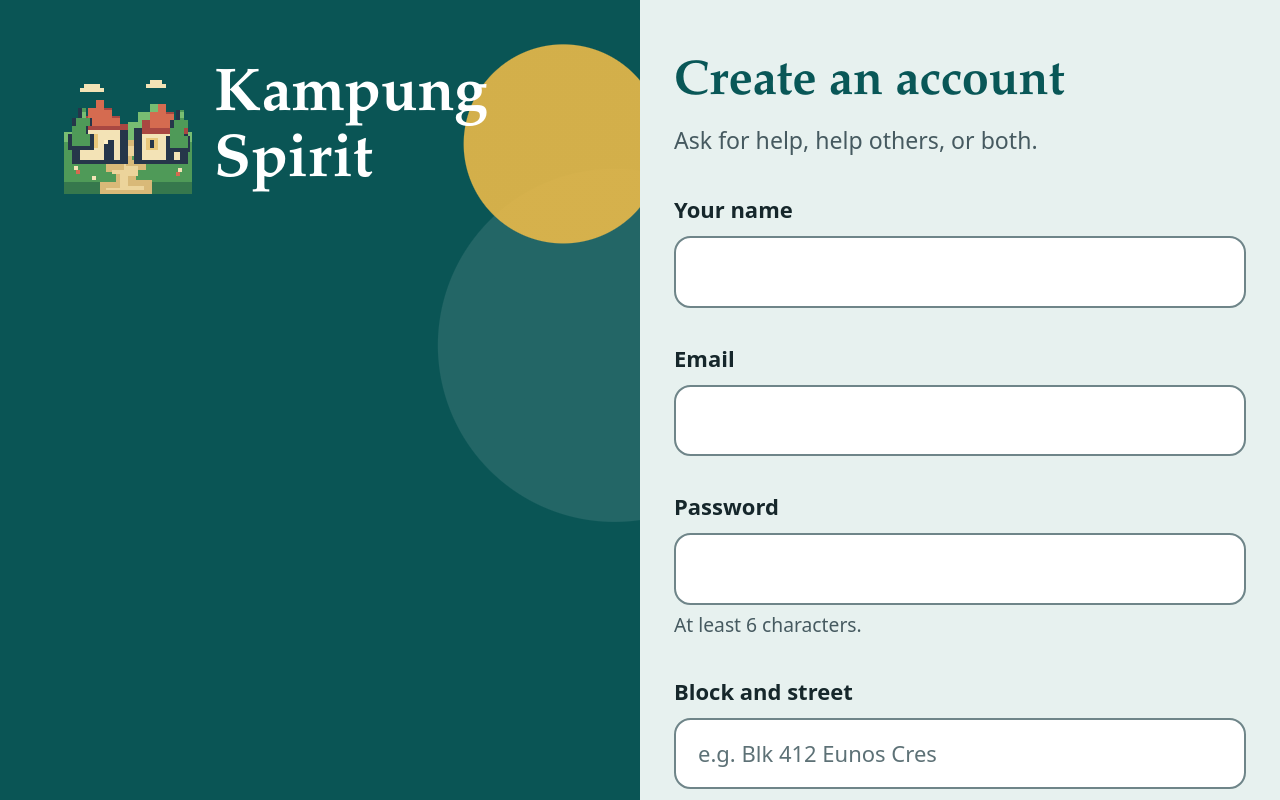
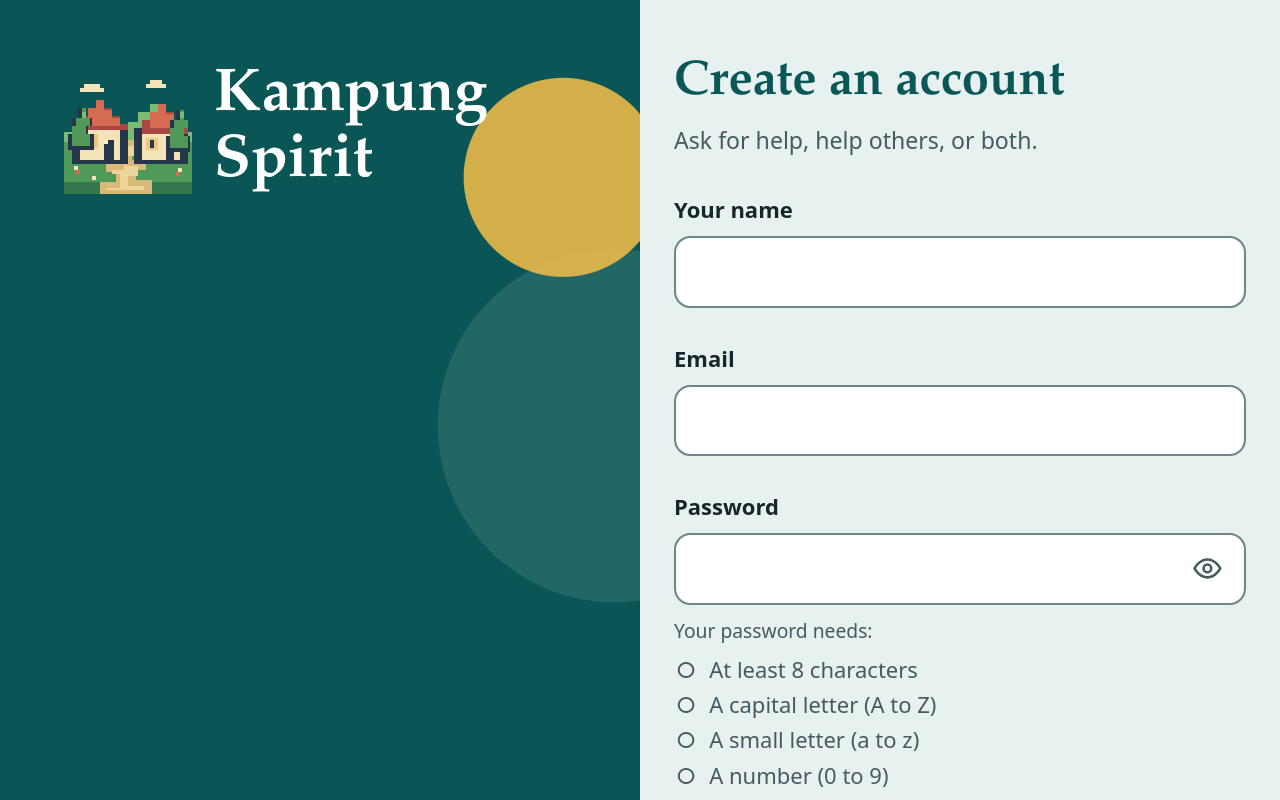
Before and after one commit to jiale109/kampung-spirit, a Vue app: page /register in a window 1280 px wide. Shown: the top 800 px of the page. Built offline with nearby package versions, Linux system fonts and the light colour scheme; no server answers.

Commit message:
Login password validation fix

```diff
--- /dev/null
+++ b/src/components/PasswordInput.vue
@@ -0,0 +1,98 @@
+<script setup>
+/*
+  A password box with an eye button at its end that shows or hides what was
+  typed. Use it like an <input>: v-model, id, autocomplete and aria-* work as
+  usual. Each box remembers its own show/hide state.
+
+    <PasswordInput id="password" v-model="form.password" autocomplete="new-password" :invalid="!!errors.password" />
+
+  The eye means "show the password"; the eye with a line through it means
+  "hide it again". The button's label says the same in words for screen readers.
+*/
+import { ref } from 'vue'
+
+// id, autocomplete, aria-describedby etc. go on the <input>, not the wrapper
+defineOptions({ inheritAttrs: false })
+
+const model = defineModel({ type: String, default: '' })
+
+defineProps({
+  id: { type: String, required: true },
+  invalid: { type: Boolean, default: false },
+})
+
+const visible = ref(false)
+</script>
+
+<template>
+  <div class="password-field">
+    <input :id="id" v-model="model" :type="visible ? 'text' : 'password'" class="form-control"
+      :class="{ 'is-invalid': invalid }" autocapitalize="off" spellcheck="false" v-bind="$attrs" />
+
+    <button type="button" class="password-toggle" :aria-controls="id" :aria-pressed="visible"
+      :aria-label="visible ? 'Hide password' : 'Show password'" @click="visible = !visible">
+      <!-- Hidden: an eye ("show it") -->
+      <svg v-if="!visible" viewBox="0 0 24 24" aria-hidden="true" fill="none" stroke="currentColor"
+        stroke-width="2" stroke-linecap="round" stroke-linejoin="round">
+        <path d="M2 12s3.5-7 10-7 10 7 10 7-3.5 7-10 7S2 12 2 12z" />
+        <circle cx="12" cy="12" r="3" />
+      </svg>
+      <!-- Shown: an eye with a line through it ("hide it") -->
+      <svg v-else viewBox="0 0 24 24" aria-hidden="true" fill="none" stroke="currentColor"
+        stroke-width="2" stroke-linecap="round" stroke-linejoin="round">
+        <path d="M2 12s3.5-7 10-7 10 7 10 7-3.5 7-10 7S2 12 2 12z" />
+        <circle cx="12" cy="12" r="3" />
+        <line x1="3" y1="3" x2="21" y2="21" />
+      </svg>
+    </button>
+  </div>
+</template>
+
+<style scoped>
+.password-field {
+  position: relative;
+}
+
+/* Room for the button, and no Bootstrap error icon underneath it */
+.password-field .form-control {
+  padding-right: 3.5rem;
+  background-image: none;
+}
+
+/* Edge and IE add their own eye; we already have one */
+.password-field .form-control::-ms-reveal,
+.password-field .form-control::-ms-clear {
+  display: none;
+}
+
+.password-toggle {
+  position: absolute;
+  top: 0;
+  right: 0.25rem;
+  bottom: 0;
+  display: flex;
+  align-items: center;
+  justify-content: center;
+  width: 3rem;
+  min-height: 48px;
+  padding: 0;
+  background: none;
+  border: 0;
+  border-radius: 0.6rem;
+  color: var(--ks-muted);
+}
+
+.password-toggle:hover {
+  color: var(--ks-ink);
+}
+
+.password-toggle:focus-visible {
+  outline: 3px solid var(--ks-teal);
+  outline-offset: -4px;
+}
+
+.password-toggle svg {
+  width: 1.4rem;
+  height: 1.4rem;
+}
+</style>
--- a/src/stores/auth.js
+++ b/src/stores/auth.js
@@ -77,7 +77,10 @@ export const useAuthStore = defineStore('auth', () => {
         return { ok: false, error: 'An account with this email already exists. Try logging in instead.' }
       }
       if (error.code === 'weak_password') {
-        return { ok: false, error: 'Please choose a longer password (at least 6 characters).' }
+        return {
+          ok: false,
+          error: 'Please choose a stronger password: at least 8 characters, with a capital letter, a small letter, a number and a special character.',
+        }
       }
       if (error.code === 'email_address_invalid') {
         return { ok: false, error: 'Please check your email address.' }
--- a/src/views/RegisterView.vue
+++ b/src/views/RegisterView.vue
@@ -5,11 +5,17 @@
   name and email, and tick that the guardian agrees (this acts as the waiver).
   These checks are repeated in the database (supabase/schema.sql), but are
   done here first so the person sees a clear message.
+
+  Passwords: typed twice (both must match) and must pass every rule in
+  passwordRules. Supabase checks the same rules again on its side
+  (Authentication -> Sign In / Providers -> Email -> password requirements),
+  so keep the two in step if you change them.
 */
 import { ref, computed } from 'vue'
 import { useRouter } from 'vue-router'
 import { useAuthStore } from '../stores/auth.js'
 import BrandMark from '../components/BrandMark.vue'
+import PasswordInput from '../components/PasswordInput.vue'
 
 const router = useRouter()
 const auth = useAuthStore()
@@ -27,6 +33,7 @@ const form = ref({
   name: '',
   email: '',
   password: '',
+  passwordAgain: '',
   block: '',
   day: '',
   month: '',
@@ -66,13 +73,33 @@ const isMinor = computed(() => age.value !== null && age.value >= MIN_AGE && age
 
 const looksLikeEmail = (text) => /^\S+@\S+\.\S+$/.test(text.trim())
 
+// Every rule must pass. Shown as a checklist under the password box, ticked
+// off as the person types, so they can see what is still missing.
+const passwordRules = [
+  { key: 'length', text: 'At least 8 characters', test: (p) => p.length >= 8 },
+  { key: 'upper', text: 'A capital letter (A to Z)', test: (p) => /[A-Z]/.test(p) },
+  { key: 'lower', text: 'A small letter (a to z)', test: (p) => /[a-z]/.test(p) },
+  { key: 'number', text: 'A number (0 to 9)', test: (p) => /[0-9]/.test(p) },
+  { key: 'special', text: 'A special character, like ! @ # or $', test: (p) => /[^A-Za-z0-9\s]/.test(p) },
+]
+const passwordChecks = computed(() =>
+  passwordRules.map((rule) => ({ ...rule, met: rule.test(form.value.password) })),
+)
+const passwordStrong = computed(() => passwordChecks.value.every((c) => c.met))
+
+// Only say whether they match once something has been typed in the second box
+const passwordsMatch = computed(() => form.value.password === form.value.passwordAgain)
+const showMatch = computed(() => form.value.passwordAgain.length > 0)
+
 function validate() {
   const f = form.value
   const e = {}
 
   if (f.name.trim().length < 2) e.name = 'Please write your name.'
   if (!looksLikeEmail(f.email)) e.email = 'Please write your email, like name@example.com.'
-  if (f.password.length < 6) e.password = 'Use at least 6 characters.'
+  if (!passwordStrong.value) e.password = 'Your password does not meet all the rules below yet.'
+  if (!f.passwordAgain) e.passwordAgain = 'Please type your password again.'
+  else if (!passwordsMatch.value) e.passwordAgain = 'The two passwords are different. Please type them again.'
   if (f.block.trim().length < 3) e.block = 'Please write your block and street, like Blk 412 Eunos Cres.'
 
   if (!birthDate.value) e.birthDate = 'Please choose your day, month and year of birth.'
@@ -152,11 +179,31 @@ async function submit() {
 
             <div>
               <label for="password" class="form-label">Password</label>
-              <input id="password" v-model="form.password" type="password" class="form-control"
-                autocomplete="new-password" aria-describedby="password-hint"
-                :class="{ 'is-invalid': errors.password }" />
-              <div id="password-hint" class="form-text">At least 6 characters.</div>
-              <div class="invalid-feedback">{{ errors.password }}</div>
+              <PasswordInput id="password" v-model="form.password" autocomplete="new-password"
+                aria-describedby="password-rules" :invalid="!!errors.password" />
+              <div v-if="errors.password" class="invalid-feedback d-block">{{ errors.password }}</div>
+
+              <!-- Ticked off as they type. The words say done / not yet, not only the colour. -->
+              <p class="form-text mb-1 mt-2">Your password needs:</p>
+              <ul id="password-rules" class="password-rules" data-testid="password-rules">
+                <li v-for="c in passwordChecks" :key="c.key" :class="{ 'is-met': c.met }">
+                  <span class="rule-mark" aria-hidden="true">{{ c.met ? '✓' : '○' }}</span>
+                  {{ c.text }}
+                  <span class="visually-hidden">{{ c.met ? '(done)' : '(not yet)' }}</span>
+                </li>
+              </ul>
+            </div>
+
+            <div>
+              <label for="password-again" class="form-label">Type your password again</label>
+              <PasswordInput id="password-again" v-model="form.passwordAgain" autocomplete="new-password"
+                aria-describedby="password-match" :invalid="!!errors.passwordAgain" />
+              <div v-if="errors.passwordAgain" class="invalid-feedback d-block">{{ errors.passwordAgain }}</div>
+              <p v-else-if="showMatch" id="password-match" class="form-text password-match"
+                :class="{ 'is-met': passwordsMatch }" aria-live="polite">
+                <span aria-hidden="true">{{ passwordsMatch ? '✓' : '○' }}</span>
+                {{ passwordsMatch ? 'The passwords match.' : 'The passwords do not match yet.' }}
+              </p>
             </div>
 
             <div>
@@ -256,6 +303,33 @@ fieldset legend {
   border-radius: 0.75rem;
 }
 
+/* Password checklist: a tick and darker words once a rule is met */
+.password-rules {
+  margin: 0;
+  padding: 0;
+  list-style: none;
+  color: var(--ks-muted);
+}
+
+.password-rules li,
+.password-match {
+  display: flex;
+  gap: 0.5rem;
+  align-items: baseline;
+}
+
+.rule-mark {
+  flex: none;
+  width: 1.1em;
+  text-align: center;
+}
+
+.password-rules li.is-met,
+.password-match.is-met {
+  color: var(--ks-teal-dark);
+  font-weight: 600;
+}
+
 /* Bootstrap's checkboxes are small; make them easier to tap */
 .form-check-input {
   width: 1.4rem;
```
Also changed, not shown: 2 other files (tests, documents, lock files or other folders).
